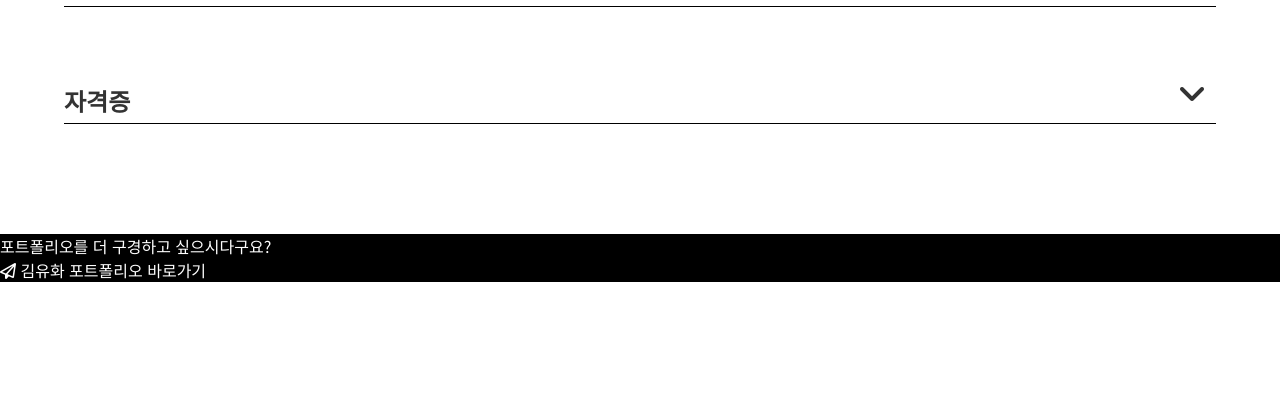
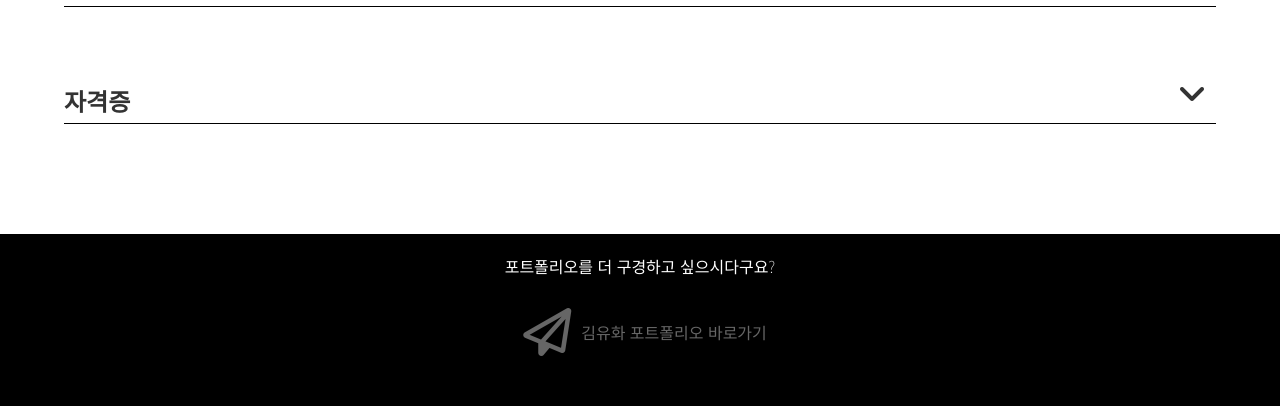
Before and after one commit to m-ur-phy/www, a PHP site: page /profile/resume/resume.html in a window 1280 px wide. Shown: the part 1073-1479 px from the top of the page. Before the commit the page ends 1355 px from the top, so only its background shows below. Run offline with PHP 8.4, Linux system fonts and the light colour scheme; some libraries are stand-ins or nearby versions.

Commit message:
index resume 연결

```diff
--- a/profile/index.html
+++ b/profile/index.html
@@ -82,7 +82,7 @@
 							<p>김유화</p>
 							<span>Web Publisher & Front-end Developer</span>
 							<ul>
-								<li><a href="#">RESUME</a></li>
+								<li><a href="./resume/resume.html">RESUME</a></li>
 								<li><a href="#">STORYBOARD</a></li>
 								<li><a href="https://github.com/m-ur-phy" target="_blank" title="새창으로 열림">GITHUB</a></li>
 								<li><a href="https://m-ur-phy.tistory.com/" target="_blank" title="새창으로 열림">BLOG</a></li>
--- a/profile/resume/resume.css
+++ b/profile/resume/resume.css
@@ -54,8 +54,12 @@ header .head_ttl strong { font-weight: 400;}
 #contentArea .toggle-container dd span { display: block; }
 
 /* footer */
-footer .footer_inner { background: #000; color: #fff; }
-footer .footer_inner a { color: #fff;}
+footer .footer_inner { background: #000; color: #fff; text-align: center; padding: 20px 0;}
+footer .footer_inner p { font-weight: 100; }
+footer .footer_inner a { display:flex; color: #666;; justify-content: center; margin: 20px 0; padding: 10px; overflow: hidden; transition: all .5s; align-items: center;}
+footer .footer_inner a:hover { color: #fff}
+footer .footer_inner a i { transition: all 1s; font-size: 3em; margin: 0 10px;}
+footer .footer_inner a:hover i { color: #fff; transform: translateX(10px) translateY(-70px);}
 
 @media screen and (max-width:1024px) {
     #contentArea .toggle-container dl { display: block;}
```
